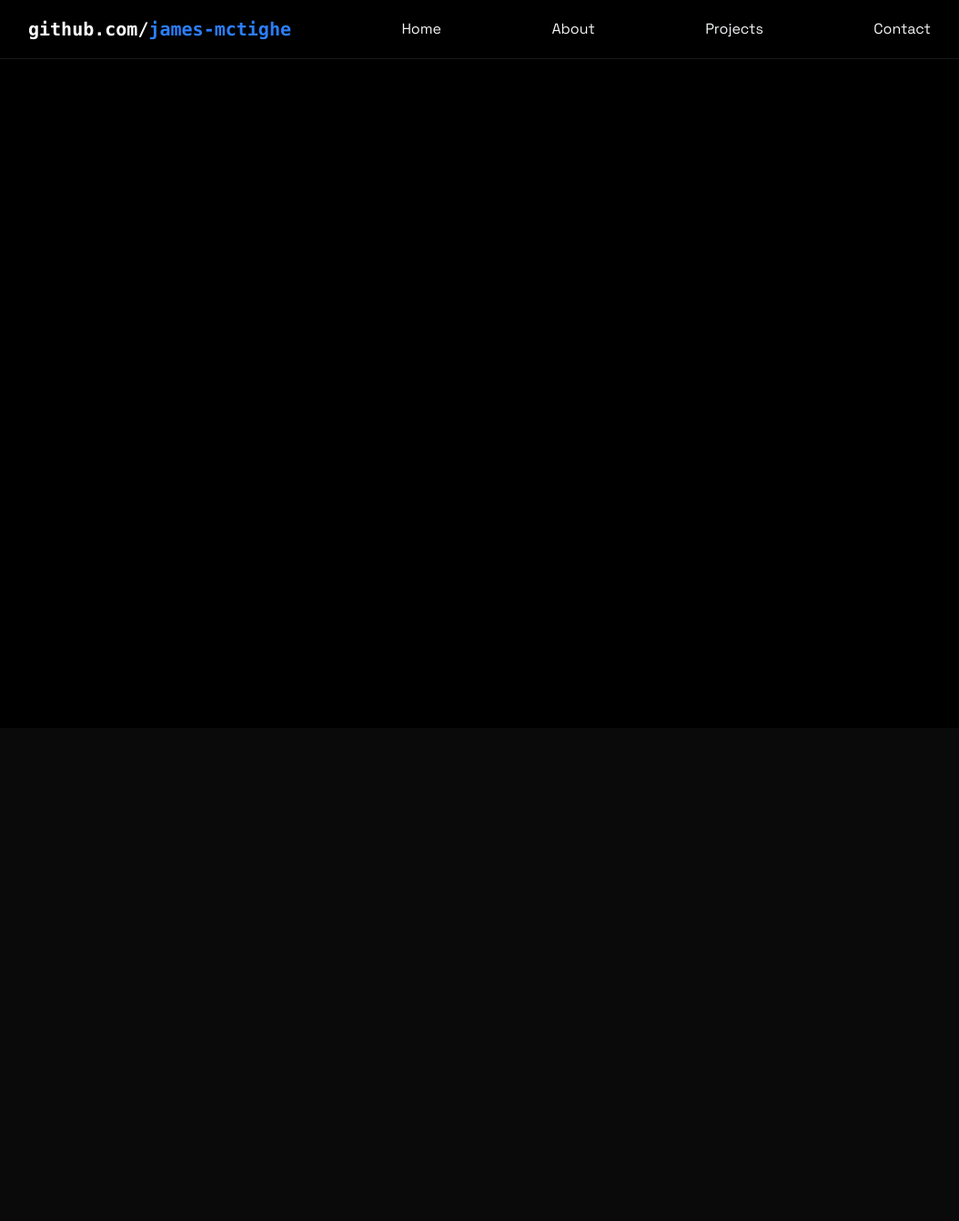
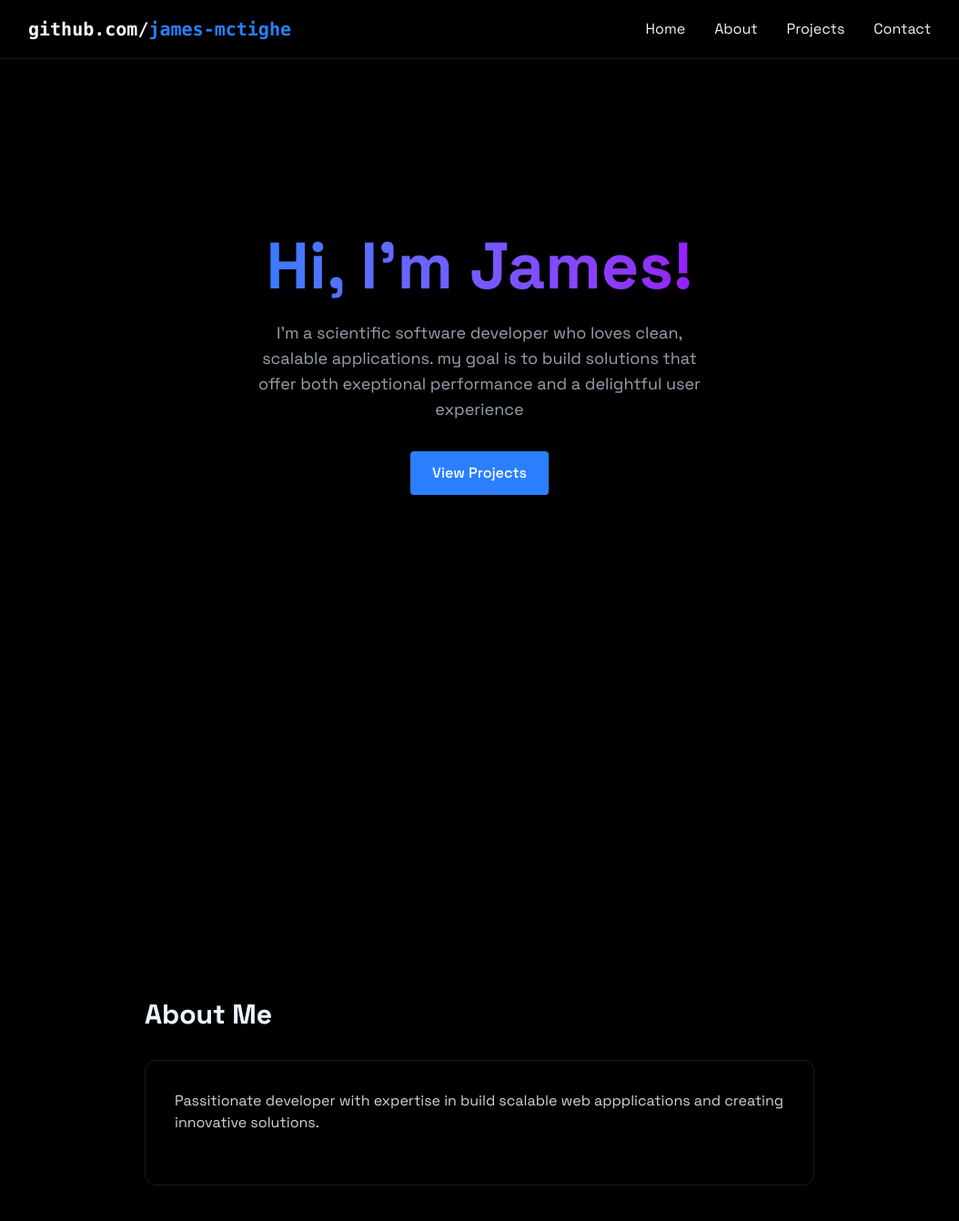
Before and after one commit to James-McTighe/beautiful_portfolio, a React (Vite) app: page / in a window 1280 px wide. Shown: the top 1342 px of the page at 91% size, without its empty margins (113-1167 px from the left). Before the commit the page ends 800 px from the top, so only its background shows below. Built offline with nearby package versions, Linux system fonts and the light colour scheme.

Commit message:
added home page

```diff
--- a/src/App.jsx
+++ b/src/App.jsx
@@ -4,6 +4,8 @@ import { LoadingScreen } from './components/LoadingScreen'
 import "./index.css";
 import { Navbar } from './components/Navbar.jsx';
 import { MobileMenu } from './components/MobileMenu.jsx';
+import { Home } from './components/sections/Home.jsx';
+import { About } from './components/sections/About.jsx';
 
 function App() {
   const [isLoaded, setIsLoaded] = useState(false)
@@ -15,6 +17,8 @@ function App() {
       <div className={`min-h-screen transition-opacity duration-700 ${isLoaded ? "opacity-100" : "opacity-0"} bg-black text-gray-100`}>
         <Navbar menuOpen={menuOpen} setMenuOpen={setMenuOpen} />
         <MobileMenu menuOpen={menuOpen} setMenuOpen={setMenuOpen} />
+        <Home />
+        <About />
       </div >
     </>
   )
--- a/src/components/MobileMenu.jsx
+++ b/src/components/MobileMenu.jsx
@@ -21,61 +21,46 @@ export const MobileMenu = ({ menuOpen, setMenuOpen }) => {
         &times;
       </button>
 
-      <a>
-
-        <a href="#home" className='font-mono text-xl font-bold text-white'>
-          {" "}
-          github.com/<span className="text-blue-500">james-mctighe</span>{" "}
-        </a>
-
-        <div
-          className="w-7 h-5 relative cursor-pointer z-40 md:hidden"
-          onClick={() => setMenuOpen((prev) => !prev)}
-        >
-          &#9776;
-        </div>
-
-        <div className="hidden md:flex items-center space-x-8">
       <a
+        onClick={() => setMenuOpen(false)}
         href='#home'
-            className="tex-gray-300 hove:text-white transition-colors"
+        className={`text-2xl font-semibold text-white my-4 transform transition-transform duration-300
+                      ${menuOpen ? "opacity-100 translate-y-0" : "opacity-0 translate-y-5"}
+          `}
       >
         {" "}
         Home {" "}
       </a>
-        </div>
-
-        <div className="hidden md:flex items-center space-x-8">
       <a
+        onClick={() => setMenuOpen(false)}
         href='#about'
-            className="tex-gray-300 hove:text-white transition-colors"
+        className={`text-2xl font-semibold text-white my-4 transform transition-transform duration-300
+                      ${menuOpen ? "opacity-100 translate-y-0" : "opacity-0 translate-y-5"}
+          `}
       >
         {" "}
         About {" "}
       </a>
-        </div>
-
-        <div className="hidden md:flex items-center space-x-8">
       <a
+        onClick={() => setMenuOpen(false)}
         href='#projects'
-            className="tex-gray-300 hove:text-white transition-colors"
+        className={`text-2xl font-semibold text-white my-4 transform transition-transform duration-300
+                      ${menuOpen ? "opacity-100 translate-y-0" : "opacity-0 translate-y-5"}
+          `}
       >
         {" "}
         Projects {" "}
       </a>
-        </div>
-
-        <div className="hidden md:flex items-center space-x-8">
       <a
+        onClick={() => setMenuOpen(false)}
         href='#contact'
-            className="tex-gray-300 hove:text-white transition-colors"
+        className={`text-2xl font-semibold text-white my-4 transform transition-transform duration-300
+                      ${menuOpen ? "opacity-100 translate-y-0" : "opacity-0 translate-y-5"}
+          `}
       >
         {" "}
         Contact {" "}
       </a>
     </div>
-      </a>
-
-    </div>
   );
 };
--- a/src/components/Navbar.jsx
+++ b/src/components/Navbar.jsx
@@ -30,9 +30,6 @@ export const Navbar = ({ menuOpen, setMenuOpen }) => {
               {" "}
               Home {" "}
             </a>
-          </div>
-
-          <div className="hidden md:flex items-center space-x-8">
             <a
               href='#about'
               className="tex-gray-300 hove:text-white transition-colors"
@@ -40,9 +37,6 @@ export const Navbar = ({ menuOpen, setMenuOpen }) => {
               {" "}
               About {" "}
             </a>
-          </div>
-
-          <div className="hidden md:flex items-center space-x-8">
             <a
               href='#projects'
               className="tex-gray-300 hove:text-white transition-colors"
@@ -50,9 +44,6 @@ export const Navbar = ({ menuOpen, setMenuOpen }) => {
               {" "}
               Projects {" "}
             </a>
-          </div>
-
-          <div className="hidden md:flex items-center space-x-8">
             <a
               href='#contact'
               className="tex-gray-300 hove:text-white transition-colors"
--- a/src/components/sections/About.jsx
+++ b/src/components/sections/About.jsx
@@ -0,0 +1,21 @@
+export const About = () => {
+  return (
+    <section
+      id="about"
+      className="min-h-screen flex items-center justify-center py-20"
+    >
+      <div className="max-w-3xl mx-auto px-4">
+        <h2 className="text-3xl font-bold mb-8 bg-gradient-to-r from-blue-500 to-cyan-400 bg-clip-text text-transpose">
+          {" "}
+          About Me
+        </h2>
+        <div className="rounded-xl p-8 border-white/10 border hover:-translate-y-1 transition-all">
+          <p className="text-gray-300 mb-6">
+            Passitionate developer with expertise in build scalable
+            web appplications and creating innovative solutions.
+          </p>
+        </div>
+      </div>
+    </section>
+  )
+}
--- a/src/components/sections/Home.jsx
+++ b/src/components/sections/Home.jsx
@@ -0,0 +1,25 @@
+
+
+export const Home = () => {
+  return (
+    <section id="home" className="min-h-screen flex items-center justify-center relative">
+      <div className="text-center z-10 px-4">
+        <h1 className="text-5xl md:text-7xl font-bold mb-6 bg-gradient-to-r from-blue-500 to-purple-600 bg-clip-text text-transparent leading-right">
+          Hi, I'm James!
+        </h1>
+
+        <p className="text-gray-400 text-lg mb-8 max-w-lg mx-auto">
+          I'm a scientific software developer who loves clean, scalable applications.
+          my goal is to build solutions that offer both exeptional performance
+          and a delightful user experience
+        </p>
+        <div className="flex justify-center space-x-4">
+          <a href="#projects" className="bg-blue-500 text-white py-3 px-6 rounded font-medium transition relative
+            overflow-hidden hover:-translate-y-0.5 hover:shadow-[0_0_15px_rgba(59, 140, 246, 0.4)]">
+            View Projects
+          </a>
+        </div>
+      </div>
+    </section>
+  )
+}
```
Lines whose indentation alone changed are shown as unchanged.
